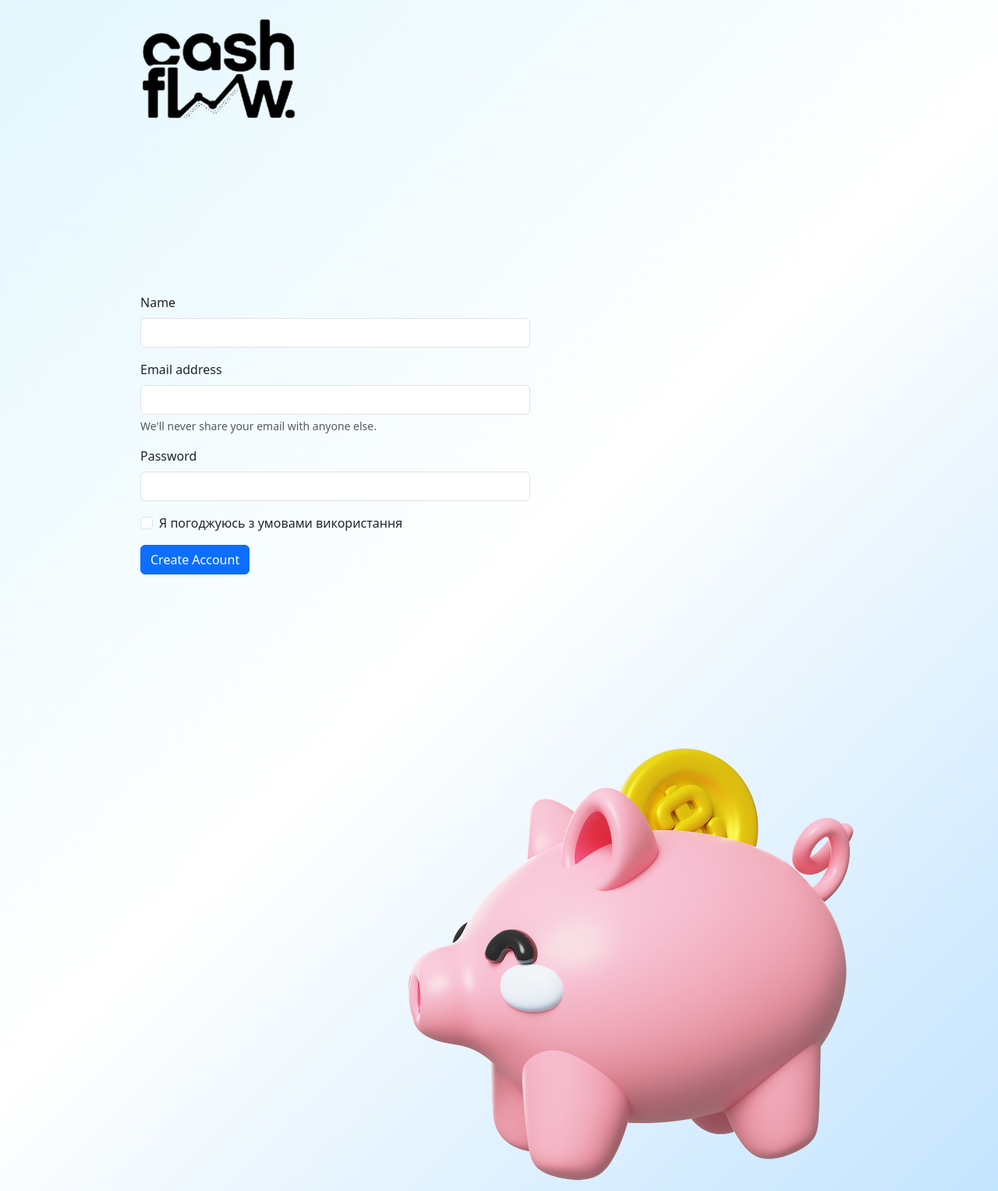
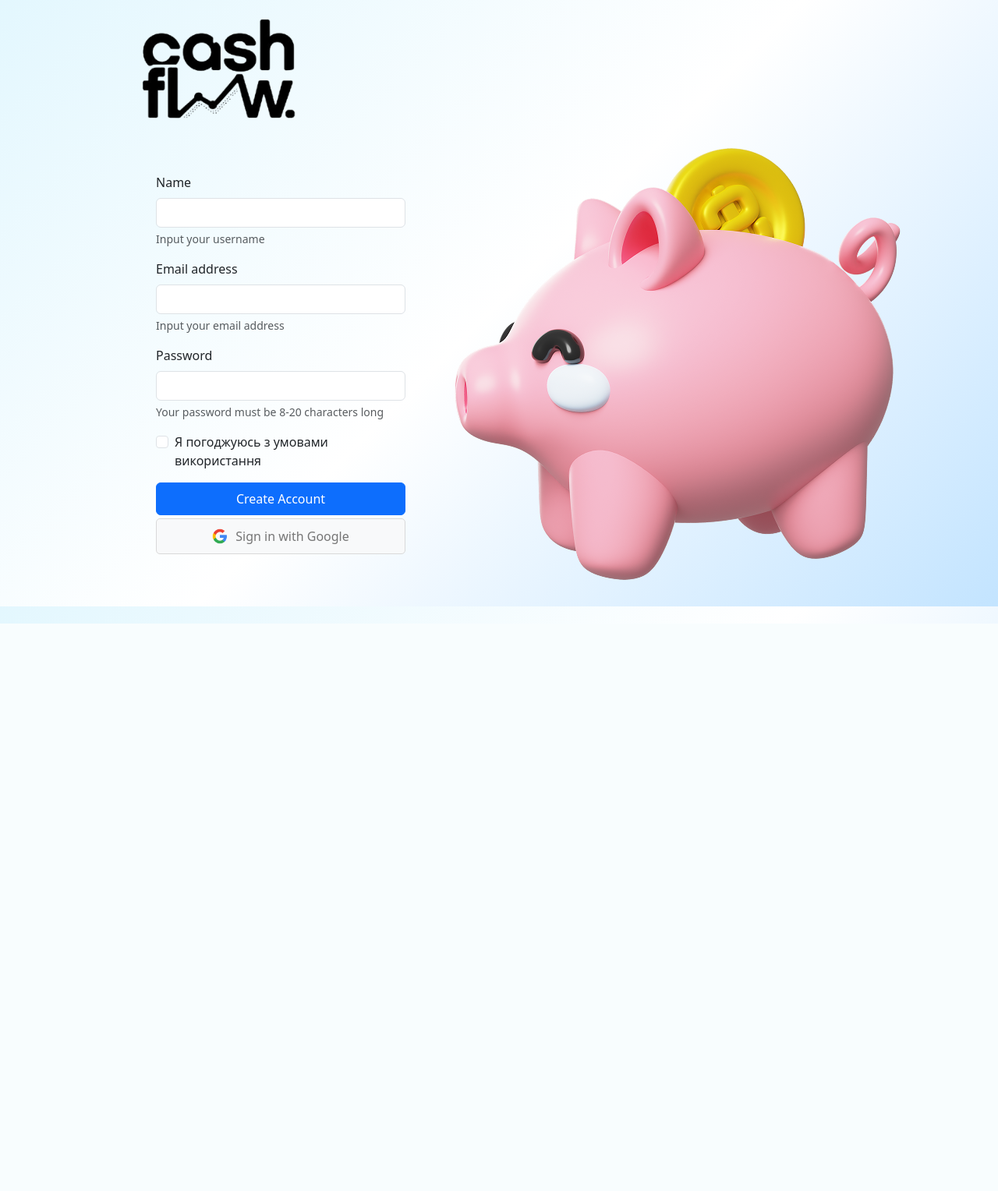
Before and after one commit to Alexionx/CashFlow, a Django app: page /register/ in a window 1280 px wide. Shown: the whole page at 78% size. After the commit the page ends 800 px from the top, so only its background shows below. Run offline with Django 4.2, Linux system fonts and the light colour scheme.

Commit message:
Create registration page and testing wallet API

```diff
--- a/cashflow/static/css/registration.css
+++ b/cashflow/static/css/registration.css
@@ -1,17 +1,68 @@
-.form {
-    width: 500px;
-    height: 500px;
-    margin-top: 220px;
-    margin-left: 180px;
-}
-
-.pig {
-    margin-top: 70px;
-    margin-right: 180px;
-}
-
 .logo {
     width: 200px;
     margin-top: 20px;
     margin-left: 180px;
 }
+
+.container {
+    display: flex;
+    align-items: center;
+    justify-content: space-between;
+    flex-wrap: wrap;
+    max-width: 100%;
+    margin: 0 auto;
+    padding: 20px;
+}
+
+.form-container {
+    flex: 1;
+    max-width: 500px;
+    padding-left: 180px;
+}
+
+.image-container {
+    flex: 1;
+    display: flex;
+    justify-content: flex-end;
+    padding-right: 100px;
+}
+
+.pig {
+    max-width: 100%;
+    height: auto;
+}
+
+@media (max-width: 768px) {
+    .container {
+        flex-direction: column;
+        text-align: center;
+    }
+
+    .image-container {
+        margin-top: 20px;
+        padding-left: 0; /* Відміняємо відступ для мобільних */
+    }
+}
+
+.google-btn {
+    display: flex;
+    align-items: center;
+    justify-content: center;
+    border: 1px solid #d9d9d9;
+    border-radius: 5px;
+    font-weight: 500;
+    color: #757575;
+    padding: 10px;
+    transition: background-color 0.3s ease, box-shadow 0.3s ease;
+}
+
+.google-btn:hover {
+    background-color: #f8f9fa;
+    box-shadow: 0 2px 5px rgba(0, 0, 0, 0.1);
+}
+
+.google-icon {
+    width: 20px;
+    height: 20px;
+    margin-right: 10px;
+}
--- a/cashflow/templates/registration.html
+++ b/cashflow/templates/registration.html
@@ -13,34 +13,42 @@
     <!--Logo -->
     <img class="logo text-start" src="{% static 'images/logo.png' %}">
 
-    <div class="">
-    <div class="form float-start">
-
+    <div class="container d-flex align-items-center justify-content-center flex-wrap">
+      <div class="form-container">
           <form>
               <div class="mb-3">
-                <label for="exampleInputPassword1" class="form-label">Name</label>
-                <input type="password" class="form-control" id="exampleInputPassword1">
+                  <label for="name" class="form-label">Name</label>
+                  <input type="text" class="form-control" id="name">
+                  <div id="usernameHelp" class="form-text">Input your username</div>
               </div>
               <div class="mb-3">
-              <label for="exampleInputEmail1" class="form-label">Email address</label>
-              <input type="email" class="form-control" id="exampleInputEmail1" aria-describedby="emailHelp">
-              <div id="emailHelp" class="form-text">We'll never share your email with anyone else.</div>
+                  <label for="email" class="form-label">Email address</label>
+                  <input type="email" class="form-control" id="email" aria-describedby="emailHelp">
+                  <div id="emailHelp" class="form-text">Input your email address</div>
               </div>
               <div class="mb-3">
-              <label for="exampleInputPassword1" class="form-label">Password</label>
-              <input type="password" class="form-control" id="exampleInputPassword1">
+                  <label for="password" class="form-label">Password</label>
+                  <input type="password" class="form-control" id="password">
+                  <div id="passwordHelp" class="form-text">Your password must be 8-20 characters long</div>
               </div>
               <div class="mb-3 form-check">
-              <input type="checkbox" class="form-check-input" id="exampleCheck1">
-              <label class="form-check-label" for="exampleCheck1">Я погоджуюсь з умовами використання</label>
+                  <input type="checkbox" class="form-check-input" id="terms">
+                  <label class="form-check-label" for="terms">Я погоджуюсь з умовами використання</label>
               </div>
-            <button type="submit" class="btn btn-primary">Create Account</button>
+              <button type="submit" class="btn btn-primary w-100 d-flex align-items-center justify-content-center py-2">
+                Create Account
+              </button>
+              <button type="submit" class="btn btn-light google-btn w-100 mt-1">
+                <img src="{% static 'images/google_logo.png' %}" alt="Google Logo" class="google-icon">
+                Sign in with Google
+            </button>
           </form>
-
       </div>
 
       <!-- Main image -->
-    <img class="pig float-end" src="{% static "images/cashflow_pig.png" %}" placeholder="pig">
+      <div class="image-container">
+          <img class="pig" src="{% static 'images/cashflow_pig.png' %}" alt="pig">
+      </div>
   </div>
 
     <script src="https://cdn.jsdelivr.net/npm/bootstrap@5.3.3/dist/js/bootstrap.bundle.min.js" integrity="sha384-YvpcrYf0tY3lHB60NNkmXc5s9fDVZLESaAA55NDzOxhy9GkcIdslK1eN7N6jIeHz" crossorigin="anonymous"></script>
--- a/main/views.py
+++ b/main/views.py
@@ -6,7 +6,7 @@ def register(request):
     return render(request, 'registration.html')
 
 def profile(request):
-    return HttpResponse('<h4>Перевірка "Профіль"</h4>')
+    return render(request, 'profile.html')
 
 def createPlan(request):
     return HttpResponse('<h4>Перевірка "Створення плану"</h4>')
```
Also changed, not shown: cashflow/templates/profile.html (added, +82 -0 lines), introduction.md (added, +7 -0 lines), cashflow/static/images/google_logo.png (added). Lines whose indentation alone changed are shown as unchanged.
